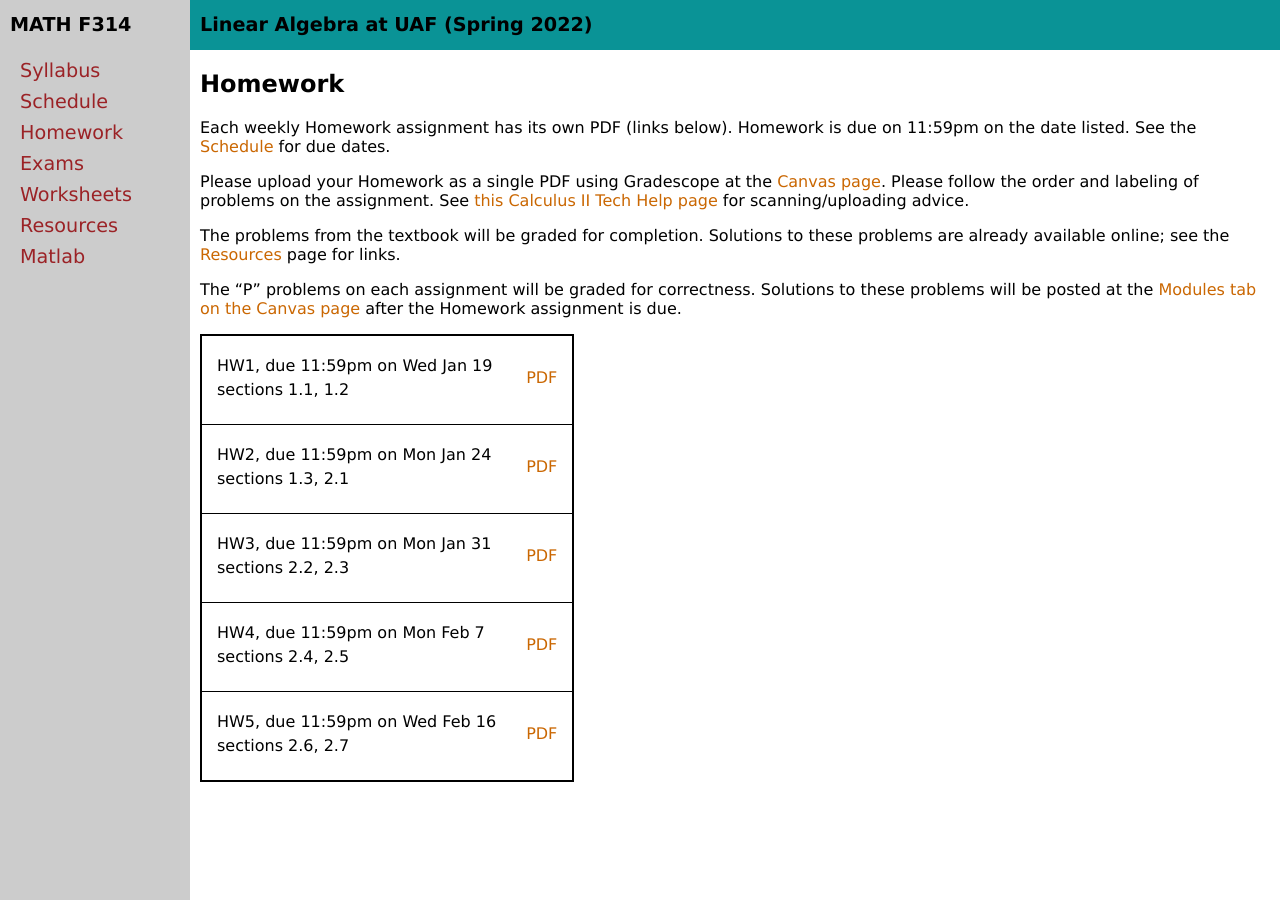
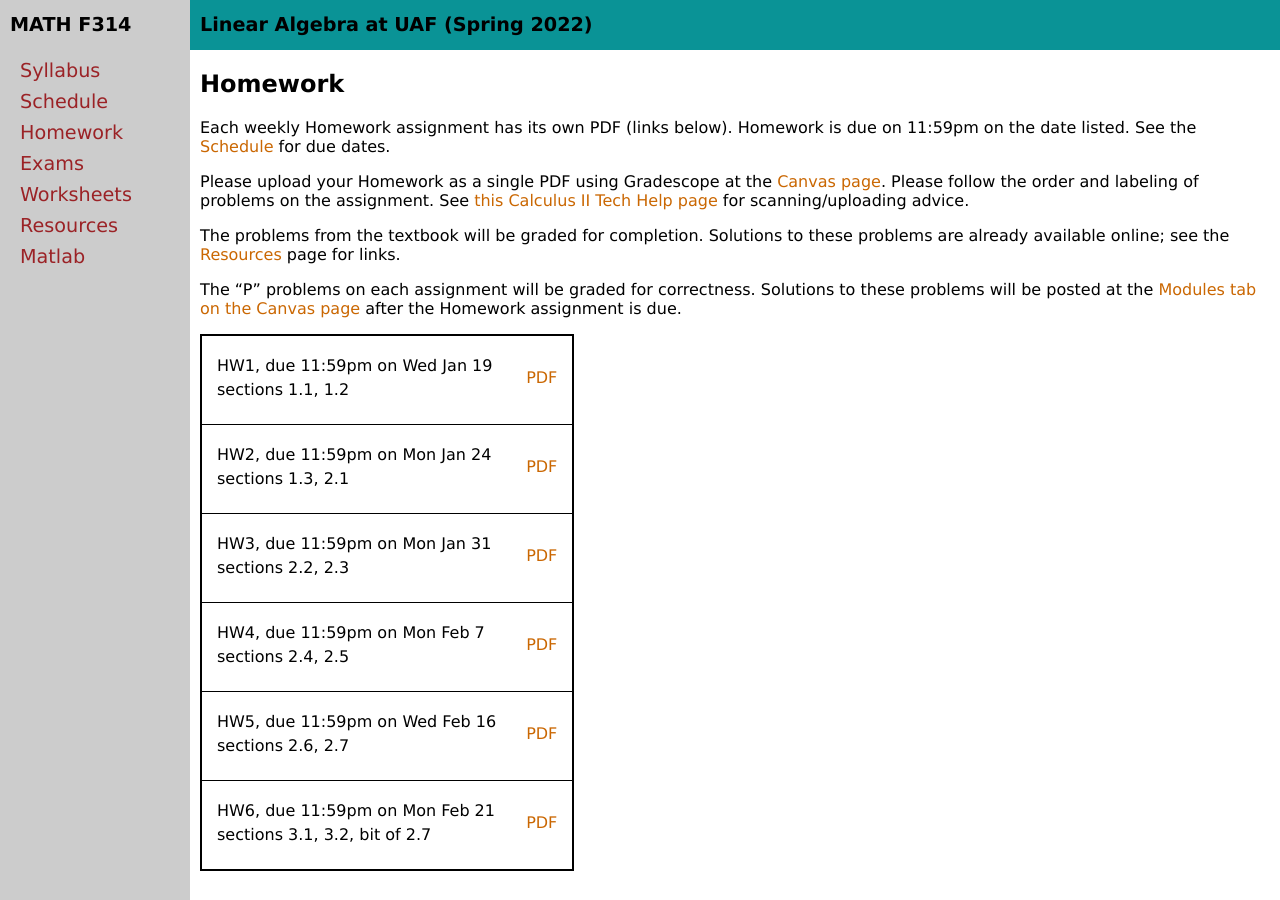
Before and after one commit to bueler/math314, a Jekyll site: the page built from homework.md, in a window 1280 px wide. Built offline with Jekyll 4.4.1, drawn with Linux system fonts in a browser that asks for light colours.

Commit message:
Post HW6.

```diff
--- a/_data/homework.yml
+++ b/_data/homework.yml
@@ -21,3 +21,7 @@ homework:
   due: 11:59pm on Wed Feb 16
   sections: 2.6, 2.7
   blank: HW5.pdf
+- name: HW6
+  due: 11:59pm on Mon Feb 21
+  sections: 3.1, 3.2, bit of 2.7
+  blank: HW6.pdf
```
Also changed, not shown: 2 other files.
